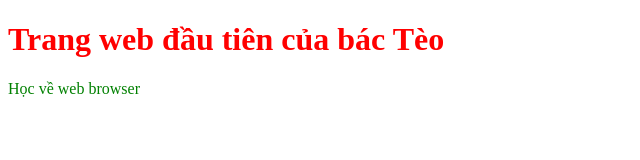
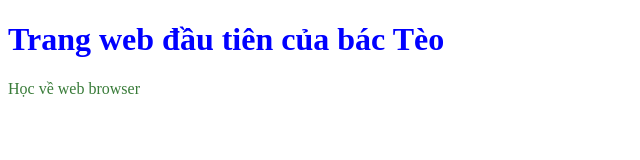
Before and after one commit to ThaiTaka/Web_Design, a plain HTML site: page BT3/BT3.html in a window 1280 px wide. Shown: the whole page, without its empty margins (0-640 px from the left). Drawn offline with Linux system fonts and the light colour scheme.

Commit message:
Lastest Update

```diff
--- a/BT3/BT3.html
+++ b/BT3/BT3.html
@@ -6,20 +6,17 @@
 
     <style>
 
-        h1 { color: red; }
+        h1 { color: blue; }
 
-        p { color: green; }
+        p { color: rgb(56, 123, 56); }
 
     </style>
 
 </head>
 
 <body>
-
     <h1>Trang web đầu tiên của bác Tèo</h1>
-
     <p>Học về web browser</p>
-
 </body>
 
 </html>
```
Also changed, not shown: BT4/BT4.html (+2 -2 lines), BT5/BT_5.3/bt3.html (+2 -10 lines), BT8/BT4/BT4.html (+1 -1 lines), BT8/BT_2_3/BlackGoose.html (+1 -1 lines), BT8/BT4/img/html5.png (renamed from BT8/BT4/html5.png), BT8/BT_2_3/img/BlackGoose.png (renamed from BT8/BT_2_3/BlackGoose.png).
